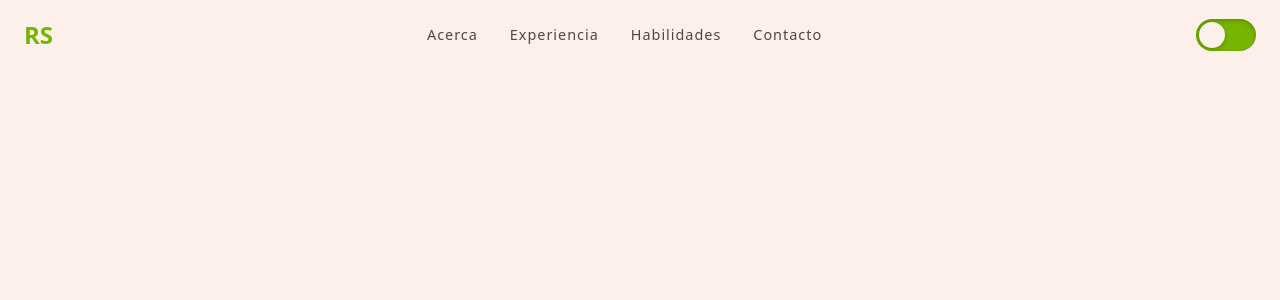
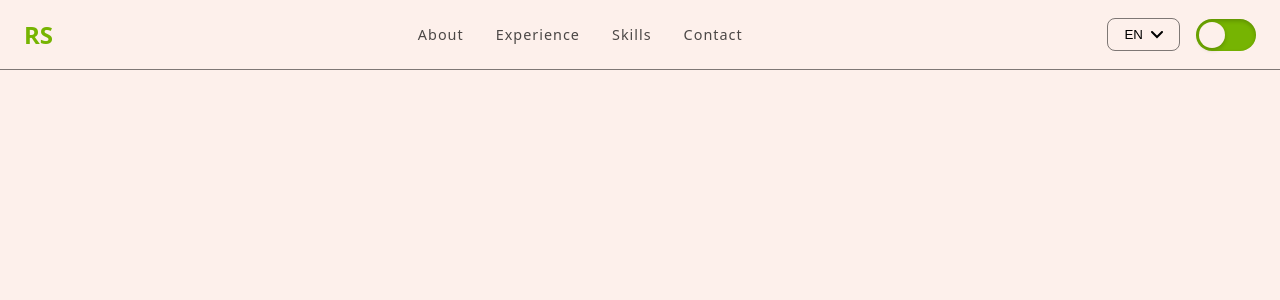
Before and after one commit to ingsahaderenzo/myPortfolio, a React (Vite) app: page / in a window 1280 px wide. Shown: the top 300 px of the page. Built offline with nearby package versions, Linux system fonts and the light colour scheme.

Commit message:
Adding languages and the icon page

```diff
--- a/index.html
+++ b/index.html
@@ -2,9 +2,9 @@
 <html lang="en">
     <head>
         <meta charset="UTF-8" />
-        <link rel="icon" type="image/svg+xml" href="/vite.svg" />
+        <link rel="icon" type="image/png" href="./src/assets/RS.png" />
         <meta name="viewport" content="width=device-width, initial-scale=1.0" />
-        <title>myportfolio</title>
+        <title>Renzo Sahade</title>
     </head>
     <body>
         <div id="root"></div>
--- a/package.json
+++ b/package.json
@@ -10,8 +10,10 @@
     "preview": "vite preview"
   },
   "dependencies": {
+    "i18next": "^25.6.3",
     "react": "^19.2.0",
-    "react-dom": "^19.2.0"
+    "react-dom": "^19.2.0",
+    "react-i18next": "^16.3.5"
   },
   "devDependencies": {
     "@eslint/js": "^9.39.1",
--- a/src/App.css
+++ b/src/App.css
@@ -3,12 +3,14 @@
     --bg-color: #fdf0eb;
     --text-color: #000000;
     --primary: #76b402;
+    --border: rgba(0, 0, 0, 0.5);
 }
 
 .dark {
     --bg-color: #0f0f0f;
     --text-color: #ffffff;
     --primary: #517fff;
+    --border: rgba(255, 255, 255, 0.5);
 }
 
 /* Reset global */
--- a/src/App.tsx
+++ b/src/App.tsx
@@ -1,11 +1,12 @@
 import { useEffect, useState } from "react";
 import "./App.css";
 import Navbar from "./components/navbar/Navbar";
+import type { Language } from "./i18n/translations";
 
 function App() {
     const [theme, setTheme] = useState("light");
+    const [language, setLanguage] = useState<Language>("en");
 
-    // Cambia la clase en <html>
     useEffect(() => {
         if (theme === "dark") {
             document.documentElement.classList.add("dark");
@@ -20,6 +21,8 @@ function App() {
                 onToggleTheme={() =>
                     setTheme(theme === "light" ? "dark" : "light")
                 }
+                language={language}
+                onChangeLanguage={setLanguage}
             />
         </div>
     );
--- a/src/components/navbar/Navbar.module.css
+++ b/src/components/navbar/Navbar.module.css
@@ -11,7 +11,7 @@
     position: fixed;
     top: 0;
     left: 0;
-    border-bottom: 1px solid rgba(255, 255, 255, 0.1);
+    border-bottom: 1px solid var(--border);
     box-sizing: border-box;
     z-index: 1000;
 }
@@ -248,3 +248,105 @@
         display: none !important;
     }
 }
+
+.languageSelector {
+    position: relative;
+}
+
+.languageButton {
+    display: flex;
+    align-items: center;
+    gap: 0.5rem;
+    padding: 0.5rem 1rem;
+    background: transparent;
+    border: 1px solid var(--border);
+    border-radius: 8px;
+    color: var(--text-color);
+    cursor: pointer;
+    font-weight: 500;
+    transition: all 0.2s ease;
+}
+
+.languageButton:hover {
+    background: rgba(255, 255, 255, 0.05);
+    border-color: var(--primary);
+}
+
+.languageButton svg {
+    transition: transform 0.3s ease;
+}
+
+.languageButton svg.rotated {
+    transform: rotate(180deg);
+}
+
+.languageDropdown {
+    position: absolute;
+    top: calc(100% + 0.5rem);
+    right: 0;
+    background: var(--bg-color);
+    border: 1px solid rgba(255, 255, 255, 0.1);
+    border-radius: 8px;
+    padding: 0.5rem;
+    min-width: 120px;
+    box-shadow: 0 4px 12px rgba(0, 0, 0, 0.1);
+    z-index: 1002;
+    animation: fadeIn 0.2s ease;
+}
+
+.languageDropdown button {
+    width: 100%;
+    padding: 0.6rem 1rem;
+    background: transparent;
+    border: none;
+    border-radius: 6px;
+    color: var(--text-color);
+    cursor: pointer;
+    text-align: left;
+    font-weight: 500;
+    transition: all 0.2s ease;
+    opacity: 0.7;
+}
+
+.languageDropdown button:hover {
+    background: rgba(255, 255, 255, 0.05);
+    opacity: 1;
+}
+
+.languageDropdown button.active {
+    background: var(--primary);
+    color: var(--bg-color);
+    opacity: 1;
+}
+
+.langOverlay {
+    position: fixed;
+    top: 0;
+    left: 0;
+    right: 0;
+    bottom: 0;
+    z-index: 1001;
+}
+
+/* Mobile language buttons */
+.mobileLangButtons {
+    display: flex;
+    gap: 0.5rem;
+}
+
+.mobileLangButtons button {
+    padding: 0.4rem 0.8rem;
+    background: transparent;
+    border: 1px solid rgba(255, 255, 255, 0.2);
+    border-radius: 6px;
+    color: var(--text-color);
+    cursor: pointer;
+    font-weight: 500;
+    transition: all 0.2s ease;
+}
+
+.mobileLangButtons button.activeLang {
+    background: var(--primary);
+    color: var(--bg-color);
+    border-color: var(--primary);
+}
--- a/src/components/navbar/Navbar.tsx
+++ b/src/components/navbar/Navbar.tsx
@@ -1,12 +1,19 @@
 import { useState } from "react";
 import styles from "./Navbar.module.css";
+import { translations } from "../../i18n/translations"; // 👈 Solo importar translations
+import type { Language } from "../../i18n/translations"; // 👈 Importar Language como tipo
 
 export default function Navbar({
     onToggleTheme,
+    language,
+    onChangeLanguage,
 }: {
     onToggleTheme: () => void;
+    language: Language;
+    onChangeLanguage: (lang: Language) => void;
 }) {
     const [isMenuOpen, setIsMenuOpen] = useState(false);
+    const [isLangOpen, setIsLangOpen] = useState(false);
 
     const toggleMenu = () => {
         setIsMenuOpen(!isMenuOpen);
@@ -15,6 +22,17 @@ export default function Navbar({
     const closeMenu = () => {
         setIsMenuOpen(false);
     };
+
+    const toggleLangMenu = () => {
+        setIsLangOpen(!isLangOpen);
+    };
+
+    const handleLanguageChange = (lang: Language) => {
+        onChangeLanguage(lang);
+        setIsLangOpen(false);
+    };
+
+    const t = translations[language].nav;
 
     return (
         <nav className={styles.navbar}>
@@ -26,21 +44,69 @@ export default function Navbar({
             {/* Desktop menu */}
             <ul className={styles.center}>
                 <li>
-                    <a href="#about">Acerca</a>
+                    <a href="#about">{t.about}</a>
                 </li>
                 <li>
-                    <a href="#experience">Experiencia</a>
+                    <a href="#experience">{t.experience}</a>
                 </li>
                 <li>
-                    <a href="#skills">Habilidades</a>
+                    <a href="#skills">{t.skills}</a>
                 </li>
                 <li>
-                    <a href="#contact">Contacto</a>
+                    <a href="#contact">{t.contact}</a>
                 </li>
             </ul>
 
             <div className={styles.right}>
-                {/* Switch solo en desktop */}
+                {/* Language selector - Desktop */}
+                <div
+                    className={`${styles.languageSelector} ${styles.desktopOnly}`}
+                >
+                    <button
+                        className={styles.languageButton}
+                        onClick={toggleLangMenu}
+                        aria-label="Change language"
+                    >
+                        <span>{language.toUpperCase()}</span>
+                        <svg
+                            width="12"
+                            height="8"
+                            viewBox="0 0 12 8"
+                            fill="none"
+                            className={isLangOpen ? styles.rotated : ""}
+                        >
+                            <path
+                                d="M1 1L6 6L11 1"
+                                stroke="currentColor"
+                                strokeWidth="2"
+                                strokeLinecap="round"
+                            />
+                        </svg>
+                    </button>
+
+                    {isLangOpen && (
+                        <div className={styles.languageDropdown}>
+                            <button
+                                onClick={() => handleLanguageChange("en")}
+                                className={
+                                    language === "en" ? styles.active : ""
+                                }
+                            >
+                                English
+                            </button>
+                            <button
+                                onClick={() => handleLanguageChange("es")}
+                                className={
+                                    language === "es" ? styles.active : ""
+                                }
+                            >
+                                Español
+                            </button>
+                        </div>
+                    )}
+                </div>
+
+                {/* Theme toggle - Desktop */}
                 <button
                     className={`${styles.themeToggle} ${styles.desktopOnly}`}
                     onClick={onToggleTheme}
@@ -51,7 +117,7 @@ export default function Navbar({
                     </div>
                 </button>
 
-                {/* Botón hamburguesa */}
+                {/* Hamburger button */}
                 <button
                     className={styles.hamburger}
                     onClick={toggleMenu}
@@ -63,15 +129,38 @@ export default function Navbar({
                 </button>
             </div>
 
-            {/* Menú móvil */}
+            {/* Mobile menu */}
             <div
                 className={`${styles.mobileMenu} ${
                     isMenuOpen ? styles.active : ""
                 }`}
             >
-                {/* Switch en móvil */}
+                {/* Language selector - Mobile */}
                 <div className={styles.mobileThemeToggle}>
-                    <span>Tema</span>
+                    <span>Language</span>
+                    <div className={styles.mobileLangButtons}>
+                        <button
+                            onClick={() => handleLanguageChange("en")}
+                            className={
+                                language === "en" ? styles.activeLang : ""
+                            }
+                        >
+                            EN
+                        </button>
+                        <button
+                            onClick={() => handleLanguageChange("es")}
+                            className={
+                                language === "es" ? styles.activeLang : ""
+                            }
+                        >
+                            ES
+                        </button>
+                    </div>
+                </div>
+
+                {/* Theme toggle - Mobile */}
+                <div className={styles.mobileThemeToggle}>
+                    <span>{t.theme}</span>
                     <button
                         className={styles.themeToggle}
                         onClick={onToggleTheme}
@@ -86,30 +175,38 @@ export default function Navbar({
                 <ul>
                     <li>
                         <a href="#about" onClick={closeMenu}>
-                            Acerca
+                            {t.about}
                         </a>
                     </li>
                     <li>
                         <a href="#experience" onClick={closeMenu}>
-                            Experiencia
+                            {t.experience}
                         </a>
                     </li>
                     <li>
                         <a href="#skills" onClick={closeMenu}>
-                            Habilidades
+                            {t.skills}
                         </a>
                     </li>
                     <li>
                         <a href="#contact" onClick={closeMenu}>
-                            Contacto
+                            {t.contact}
                         </a>
                     </li>
                 </ul>
             </div>
 
-            {/* Overlay para cerrar el menú al hacer click fuera */}
+            {/* Overlay */}
             {isMenuOpen && (
                 <div className={styles.overlay} onClick={closeMenu}></div>
+            )}
+
+            {/* Language dropdown overlay */}
+            {isLangOpen && (
+                <div
+                    className={styles.langOverlay}
+                    onClick={() => setIsLangOpen(false)}
+                ></div>
             )}
         </nav>
     );
--- /dev/null
+++ b/src/i18n/translations.ts
@@ -0,0 +1,22 @@
+export const translations = {
+    en: {
+        nav: {
+            about: "About",
+            experience: "Experience",
+            skills: "Skills",
+            contact: "Contact",
+            theme: "Theme",
+        },
+    },
+    es: {
+        nav: {
+            about: "Acerca",
+            experience: "Experiencia",
+            skills: "Habilidades",
+            contact: "Contacto",
+            theme: "Tema",
+        },
+    },
+} as const;
+
+export type Language = keyof typeof translations;
```
Also changed, not shown: src/assets/RS.png (added), 1 other file (tests, documents, lock files or other folders).
